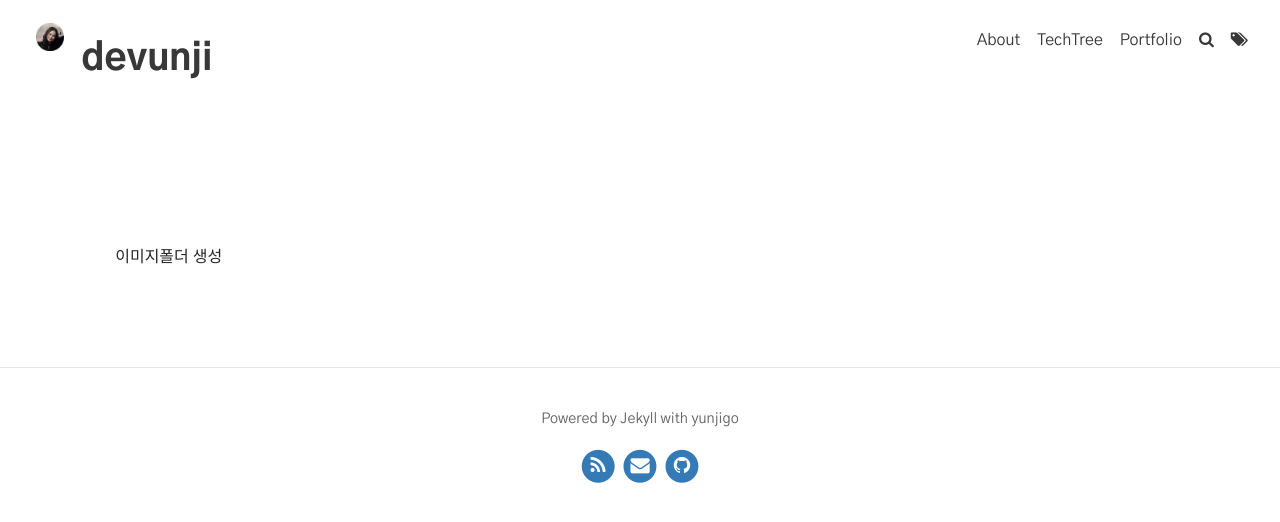
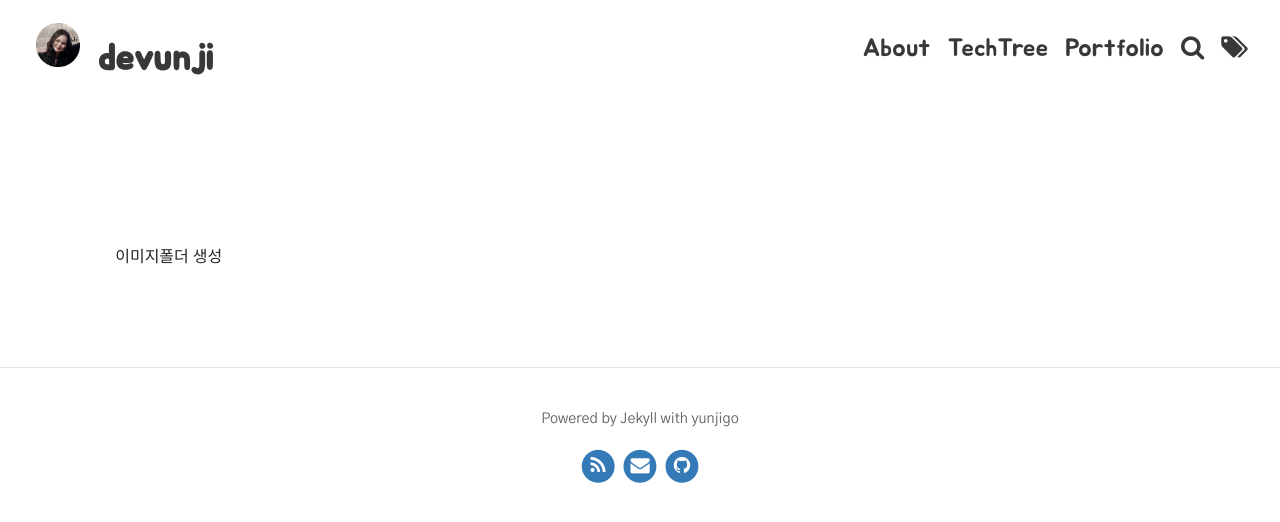
Before and after one commit to yunjigo92/yunjigo92.github.io, a Jekyll site: the page built from img/img.md, in a window 1280 px wide. Shown: the top 522 px of the page. Built offline with Jekyll 4.4.1, drawn with Linux system fonts in a browser that asks for light colours; nearby versions of some CDN libraries; some web fonts are replaced; our own code applies the rules of GitHub Pages for plain Markdown files; library files that are not in the unit come from our copies.

Commit message:
Update yunji.css

```diff
--- a/assets/css/yunji.css
+++ b/assets/css/yunji.css
@@ -58,3 +58,18 @@ blockquote {
     background-color: #f0717824;
     box-shadow: 0 2px 2px #f0717833;
 }
+
+
+.site-header .avatar {
+    height: 4em;
+    width: 4em;
+}
+
+.site-header a {
+    color: #383838;
+    font-family: "Jua" !important;
+}
+
+a.clear{
+    font-size: 25px !important;
+}
```
